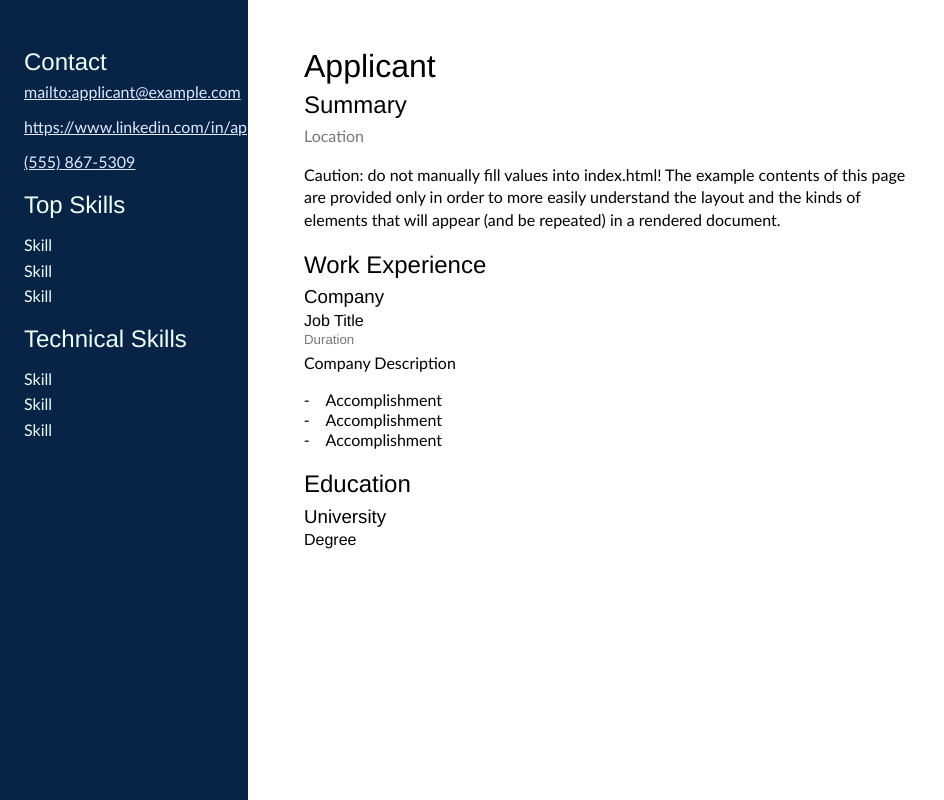
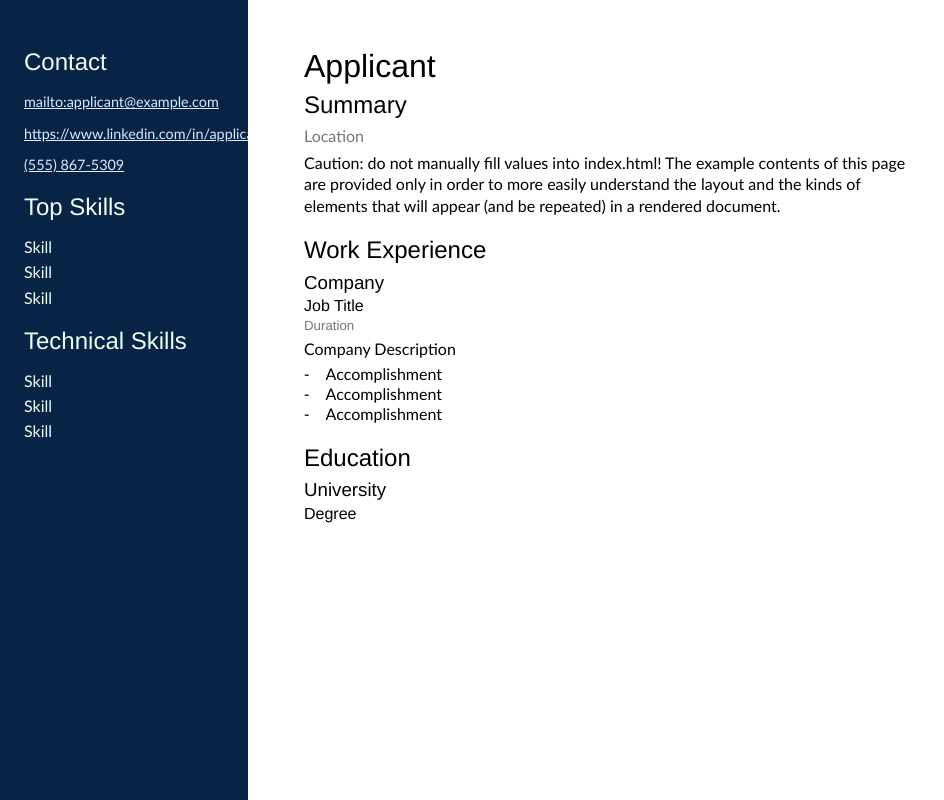
Before and after one commit to jamrolls/resume, a plain HTML site: page index.html in a window 1280 px wide. Shown: the whole page, without its empty margins (0-944 px from the left). Drawn offline with Linux system fonts and the light colour scheme; no server answers.

Commit message:
feat: Tighter Sidebar & Content
Update the standard resume style to slightly reduce font size in the
sidebar so that we can fit longer resume identifiers, and to reduce
unnecessary whitespace between work experience (and potentially other)
headings and their corresponding description paragraphs and/or bullets,
as well as between description paragraphs and following bullets.

```diff
--- a/style.css
+++ b/style.css
@@ -25,6 +25,12 @@ aside {
 aside::-webkit-scrollbar {
 	display: none;
 }
+aside p {
+	font-size: 90%;
+}
+aside h2 + p {
+	margin-top: 1.2em;
+}
 
 main {
 	margin: 0.5in;
@@ -33,7 +39,9 @@ main {
 }
 
 main p {
-	line-height: 1.40;
+	line-height: 1.35;
+	margin-top: 0.3em;
+	margin-bottom: 0.3em;
 }
 
 main ul {
```
Also changed, not shown: 1 other file.
